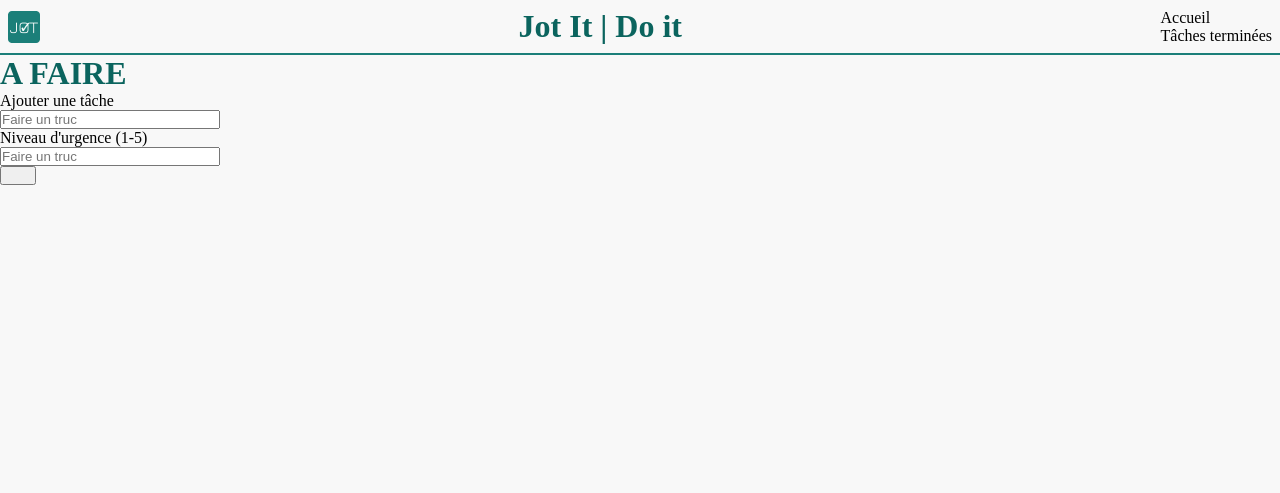
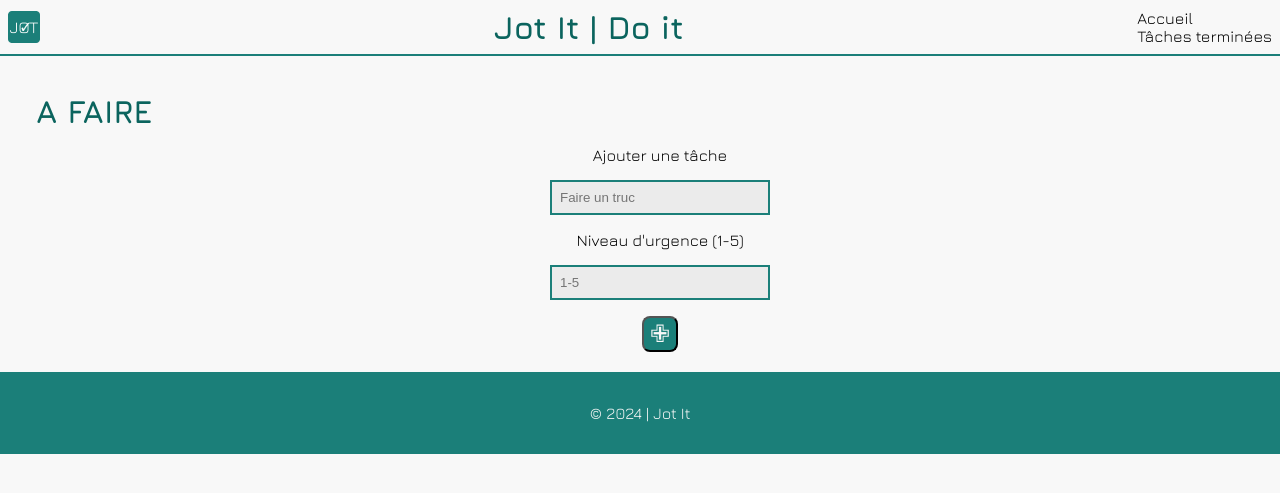
Before and after one commit to sbonnard/to-do-list-app, a PHP site: page / in a window 1280 px wide. Shown: the top 493 px of the page. Run offline with PHP 8.4, Linux system fonts and the light colour scheme.

Commit message:
font imported

```diff
--- a/app/css/style.css
+++ b/app/css/style.css
@@ -6,22 +6,18 @@
   --dark-primary80: rgba(11, 100, 94, 0.8);
   --black: #000000;
   --white: #F8F8F8;
-  --grey50: rgba(0, 0, 0, 0.5);
+  --grey50: rgba(0, 0, 0, 0.05);
 }
 
 @font-face {
-  font-family: "jura";
-  src: url("../fonts/Jura-Regular.ttf") format("ttf");
-  font-weight: normal;
+  font-family: 'Jura';
   font-style: normal;
+  font-weight: 300 700;
+  font-display: swap;
+  src: url(../fonts/jura.woff2) format('woff2');
+  unicode-range: U+0000-00FF, U+0131, U+0152-0153, U+02BB-02BC, U+02C6, U+02DA, U+02DC, U+0304, U+0308, U+0329, U+2000-206F, U+2074, U+20AC, U+2122, U+2191, U+2193, U+2212, U+2215, U+FEFF, U+FFFD;
 }
 
-@font-face {
-  font-family: "jura-bold";
-  src: url("../fonts/Jura-Bold.ttf") format("ttf");
-  font-weight: bold;
-  font-style: normal;
-}
 /* RESET  */
 * {
   box-sizing: border-box;
@@ -48,10 +44,17 @@ button {
 }
 
 body {
-  color: #000000;
-  background-color: #F8F8F8;
+  color: var(--black);
+  background-color: var(--white);
   font-family: "jura";
   font-size: 1rem;
+}
+
+/* UTILS  */
+
+.container {
+  width: 100%;
+  margin: 1.25rem;
 }
 
 /* Hamburger */
@@ -66,7 +69,7 @@ body {
     min-width: 100%;
     min-height: 22.5rem;
     position: fixed;
-    top: 5rem;
+    top: 3.25rem;
     left: 0;
     height: 0;
     visibility: hidden;
@@ -77,9 +80,11 @@ body {
   }
 
   .hamburger__menu.overlay {
+    color: var(--white);
+    font-size: 2rem;
     visibility: visible;
     opacity: 1;
-    background: var(--grey50);
+    background: var(--dark-primary);
     line-height: 4;
   }
 }
@@ -110,7 +115,9 @@ body {
 }
 
 .ttl--bold {
-  font-family: 'jura-bold';
+  font-family: 'jura';
+  font-weight: bold;
+  padding: 1rem;
 }
 
 /* FORM  */
@@ -118,17 +125,36 @@ body {
 .form {
 display: flex;
 flex-direction: column;
+align-items: center;
+gap: 1rem;
 }
 
 .form__input {
   width: 13.75rem;
+  padding: 0.5rem;
+  border: 2px solid var(--primary);
+  background-color: var(--grey50);
 }
 
 .form__label {
-
 }
 
 .form__submit {
   content: url(../img/add-task.svg);
+  font-size: 1.5rem;
+  color: var(--white);
   width: 2.25rem;
+  aspect-ratio: 1/1;
+  background-color: var(--primary);
+  border-radius: .5rem;
 }
+
+/* FOOTER  */
+
+.footer {
+  display: flex;
+  justify-content: center;
+  color: var(--white);
+  background-color: var(--primary);
+  padding: 2rem;
+}
--- a/app/index.php
+++ b/app/index.php
@@ -34,19 +34,21 @@
         </nav>
         </div>
     </header>
-    <main>
+
+    <main class="container">
         <h2 class="ttl ttl--bold">A FAIRE</h2>
         <form class="form" action="" method="post" aria-label="Formulaire d'ajout de tâches">
             <label class="form__label" for="task">Ajouter une tâche</label>
             <input class="form__input" type="text" placeholder="Faire un truc" required>
             <label class="form__label" for="task">Niveau d'urgence (1-5)</label>
-            <input class="form__input" type="text" placeholder="Faire un truc" required>
-            <input class="form__submit" type="submit" value="">
+            <input class="form__input" type="text" placeholder="1-5" required>
+            <input class="form__submit" type="submit" value="✙">
         </form>
     </main>
 
+    <footer class="footer">© 2024 | Jot It</footer>
+
     <script type="module" src="js/script.js"></script>
-
 </body>
 
 </html>
```
Also changed, not shown: app/fonts/Jura-Bold.ttf (deleted), app/fonts/Jura-Regular.ttf (deleted), app/fonts/jura.woff2 (added).
